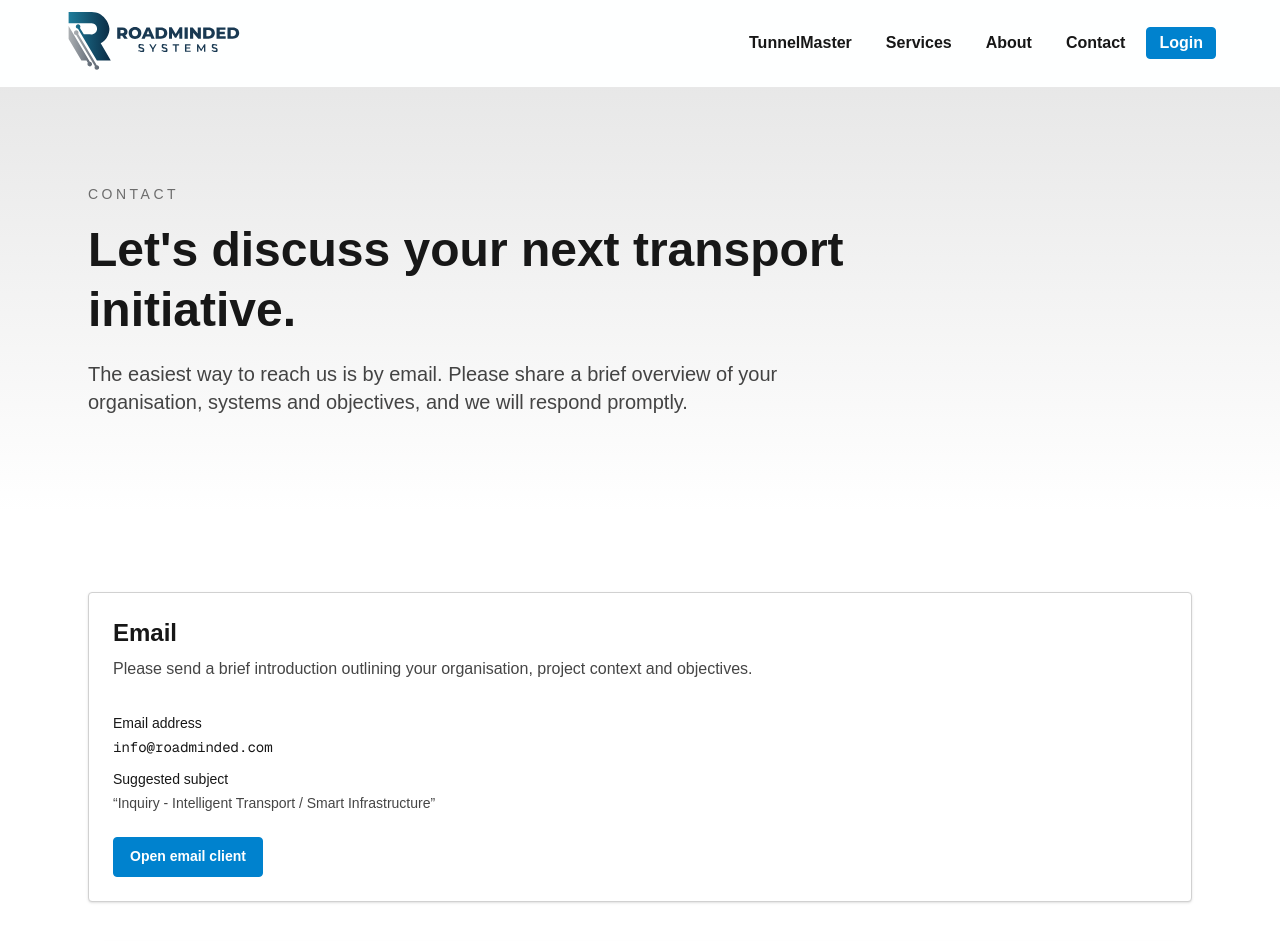
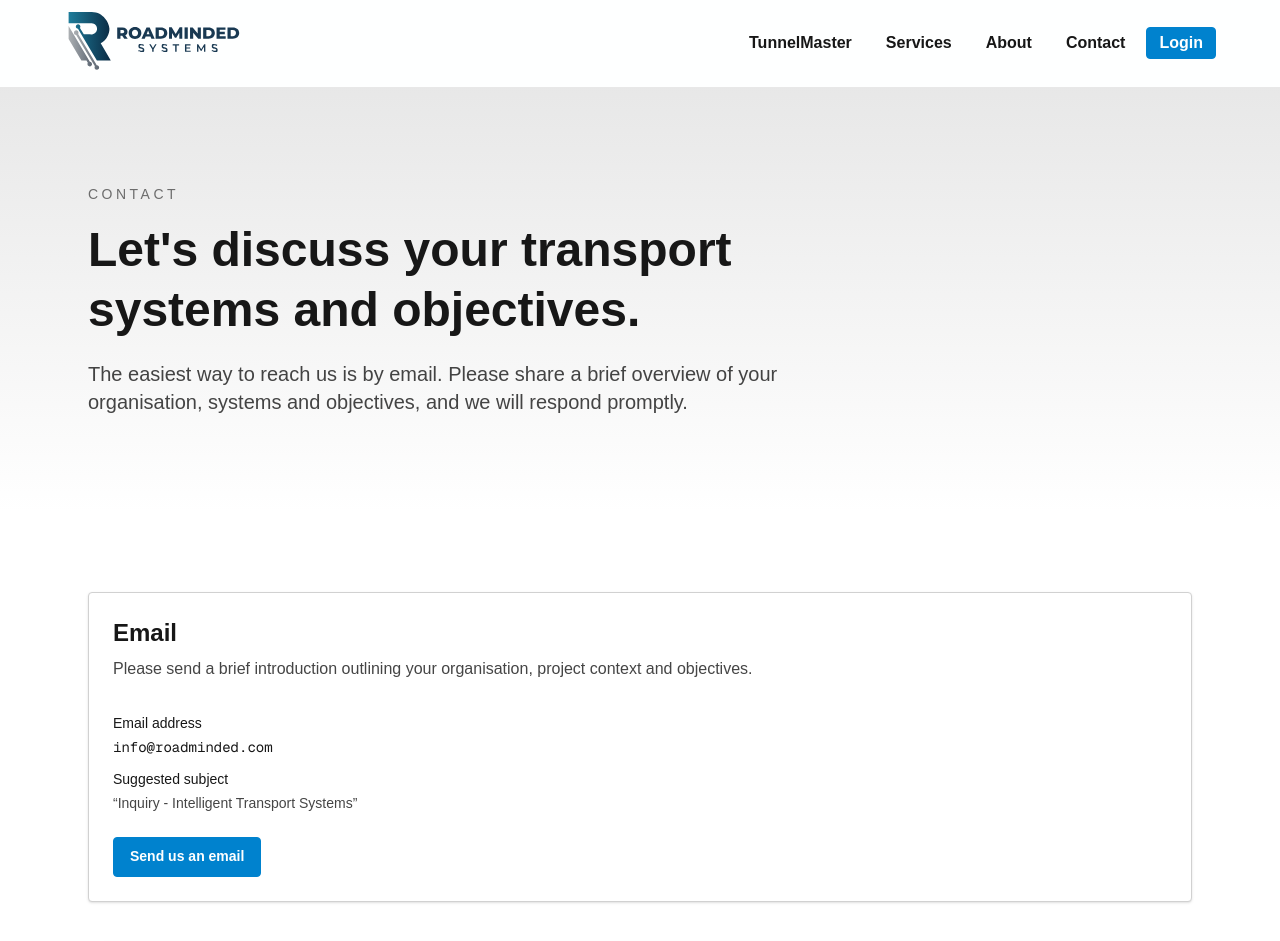
Before and after one commit to roadminded/website, a Next.js app: page /contact in a window 1280 px wide. Shown: the top 941 px of the page. Built offline with nearby package versions, Linux system fonts and the light colour scheme.

Commit message:
updated services page, fixed contact and privacy page code and styles

```diff
--- a/src/app/contact/page.js
+++ b/src/app/contact/page.js
@@ -2,6 +2,8 @@ import Link from "next/link";
 
 export const metadata = {
     title: "Contact",
+    description:
+        "Contact RoadMinded Systems about intelligent transport systems, transport software, TunnelMaster and technical collaboration.",
 };
 
 export default function Contact() {
@@ -19,7 +21,7 @@ export default function Contact() {
                             Contact
                         </p>
                         <h1 className="mt-4 text-4xl md:text-5xl font-bold leading-tight">
-                            Let's discuss your next transport initiative.
+                            Let's discuss your transport systems and objectives.
                         </h1>
                         <p className="mt-5 text-lg md:text-xl opacity-80">
                             The easiest way to reach us is by email. Please share a brief
@@ -53,7 +55,7 @@ export default function Contact() {
                                 <div>
                                     <div className="font-medium">Suggested subject</div>
                                     <div className="mt-1 opacity-80">
-                                        “Inquiry - Intelligent Transport / Smart Infrastructure”
+                                        “Inquiry - Intelligent Transport Systems”
                                     </div>
                                 </div>
                             </div>
@@ -61,11 +63,11 @@ export default function Contact() {
                             <div className="pt-4">
                                 <a
                                     href={`mailto:${contactEmail}?subject=${encodeURIComponent(
-                                        "Inquiry – Intelligent transport / smart infrastructure"
+                                        "Inquiry - Intelligent Transport Systems"
                                     )}`}
                                     className="btn btn-primary w-full md:w-auto"
                                 >
-                                    Open email client
+                                    Send us an email
                                 </a>
                             </div>
                         </div>
--- a/src/app/services/page.js
+++ b/src/app/services/page.js
@@ -1,4 +1,5 @@
 import Link from "next/link";
+import Image from "next/image";
 import { BarChart3, Server, Layers } from "lucide-react";
 
 export const metadata = {
@@ -289,10 +290,12 @@ export default function Services() {
               >
                 <div className="card-body">
                   <div className="flex items-center justify-between gap-6">
-                    <img
+                    <Image
                       src={partner.logoSrc}
                       alt={partner.logoAlt}
-                      className={`${partner.logoClassName} object-contain`}
+                      width={180}
+                      height={60}
+                      className={`${partner.logoClassName} w-auto object-contain`}
                     />
 
                     <div className="text-xs opacity-60 text-right">
```
Also changed, not shown: src/app/privacy/page.js (+8 -3 lines).
